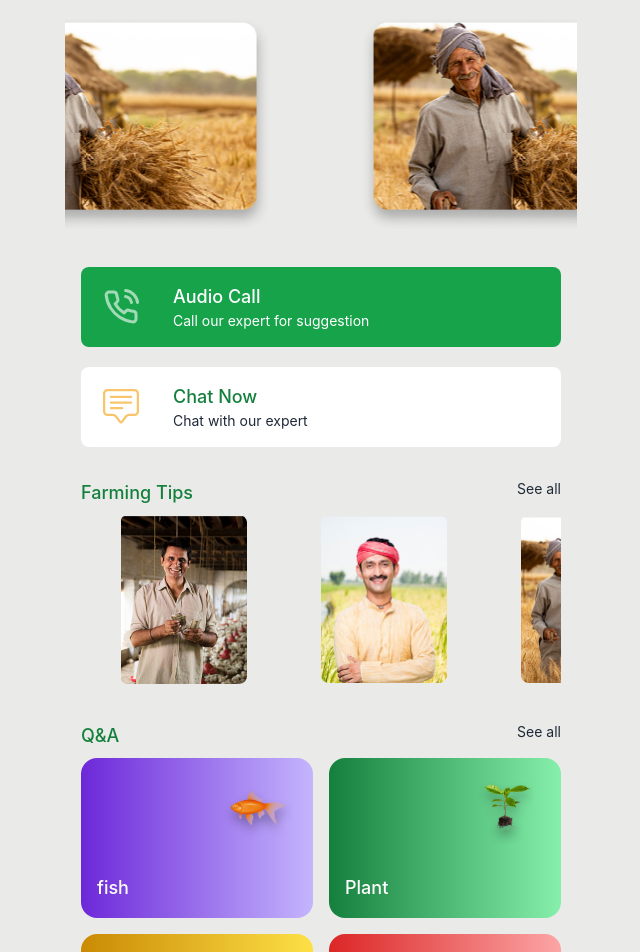
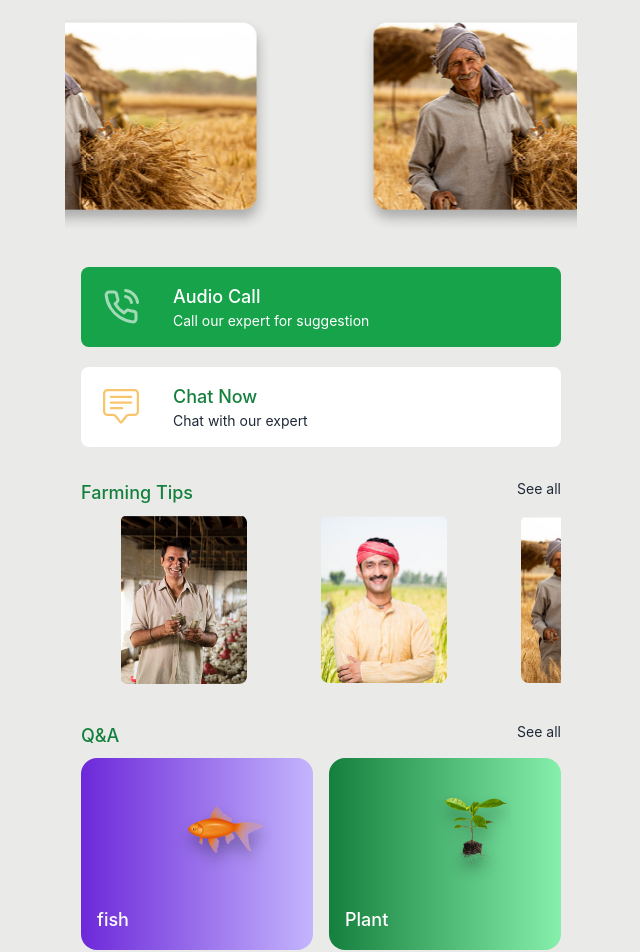
Before and after one commit to masudrana2779/agro-pwa, a Next.js app: page / in a window 1280 px wide. Shown: the top 952 px of the page, without its empty margins (319-959 px from the left). Built offline with nearby package versions, Linux system fonts and the light colour scheme.

Commit message:
img resize

```diff
--- a/components/QA/QAItem.tsx
+++ b/components/QA/QAItem.tsx
@@ -18,7 +18,7 @@ const QAItemComponent = ({
         href={url}
         className={`${bgGradient} p-4 rounded-2xl`}
       >
-        <div className="ml-auto w-20 h-20 mb-5 flex items-center justify-start">
+        <div className="ml-auto w-32 h-32 mb-1 flex items-center justify-start">
           <Image
             src={imageUrl}
             width={110}
```
